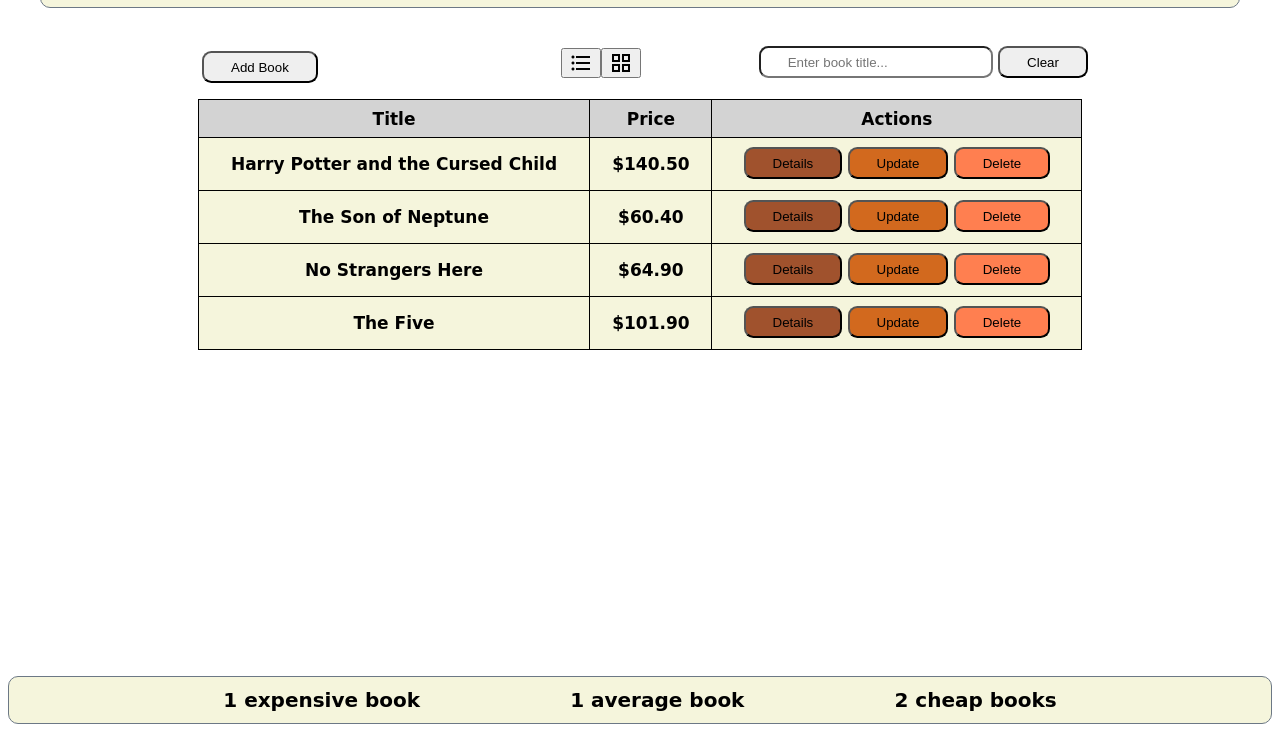
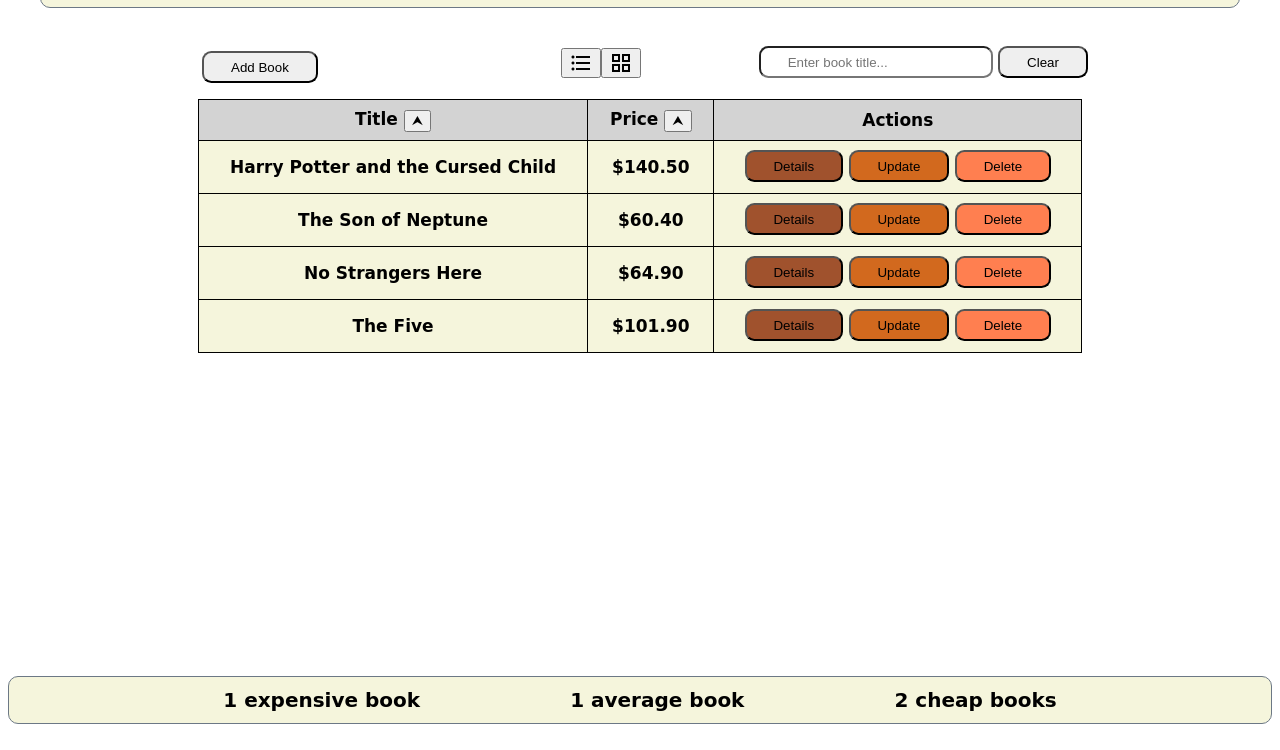
Before and after one commit to avivgib/Book-Sho, a plain HTML site: page index.html in a window 1280 px wide. Shown: the part 66-816 px from the top of the page. Drawn offline with nearby package versions, Linux system fonts and the light colour scheme.

Commit message:
Add title/price sorting to table view

```diff
--- a/css/style.css
+++ b/css/style.css
@@ -389,3 +389,10 @@ pre {
     margin-top: 2em;
     align-self: center;
 }
+
+.descending-title-sort,
+.ascending-title-sort,
+.descending-price-sort,
+.ascending-price-sort {
+    cursor: pointer;
+}
--- a/index.html
+++ b/index.html
@@ -7,6 +7,7 @@
     <link rel="stylesheet" href="css/style.css" />
     <link href="https://fonts.googleapis.com/icon?family=Material+Icons" rel="stylesheet">
     <link rel="stylesheet" href="https://fonts.googleapis.com/css2?family=Material" />
+    <script src='https://kit.fontawesome.com/a076d05399.js' crossorigin='anonymous'></script>
   </head>
 
   <body onload="onInit()">
@@ -52,8 +53,14 @@
       <table class="table-container">
         <thead>
           <tr>
-            <th>Title</th>
-            <th>Price</th>
+            <th>Title
+              <button class="descending-title-sort hide" onclick="onSortByTitle('descending')">&#x2B9F;</button>
+              <button class="ascending-title-sort" onclick="onSortByTitle('ascending')">&#x2B9D;</button>
+            </th>
+            <th>Price
+              <button class="descending-price-sort hide" onclick="onSortByPrice('descending')">&#x2B9F;</button>
+              <button class="ascending-price-sort" onclick="onSortByPrice('ascending')">&#x2B9D;</button>
+            </th>
             <th>Actions</th>
           </tr>
         </thead>
--- a/js/book.controller.js
+++ b/js/book.controller.js
@@ -302,3 +302,19 @@ function hideElemet(element) {
     const elToHide = document.querySelector(element)
     elToHide.classList.add('hide')
 }
+
+function onSortByTitle(order) {
+    document.querySelector('.descending-title-sort').classList.toggle('hide')
+    document.querySelector('.ascending-title-sort').classList.toggle('hide')
+
+    sortByTitle(order)
+    renderBooks()
+}
+
+function onSortByPrice(order) {
+    document.querySelector('.descending-price-sort').classList.toggle('hide')
+    document.querySelector('.ascending-price-sort').classList.toggle('hide')
+
+    sortByPrice(order)
+    renderBooks()
+}
--- a/js/services/book.service.js
+++ b/js/services/book.service.js
@@ -92,3 +92,13 @@ function getBookStatistics() {
         return acc
     }, { cheap: 0, average: 0, expensive: 0 })
 }
+
+function sortByTitle(order) {
+    const multiplier = order === 'descending' ? -1 : 1
+    gBooks = gBooks.toSorted((a, b) => a.title.localeCompare(b.title) * multiplier)
+}
+
+function sortByPrice(order) {
+    const multiplier = order === 'descending' ? -1 : 1
+    gBooks = gBooks.toSorted((a, b) => (a.price - b.price) * multiplier)
+}
```
